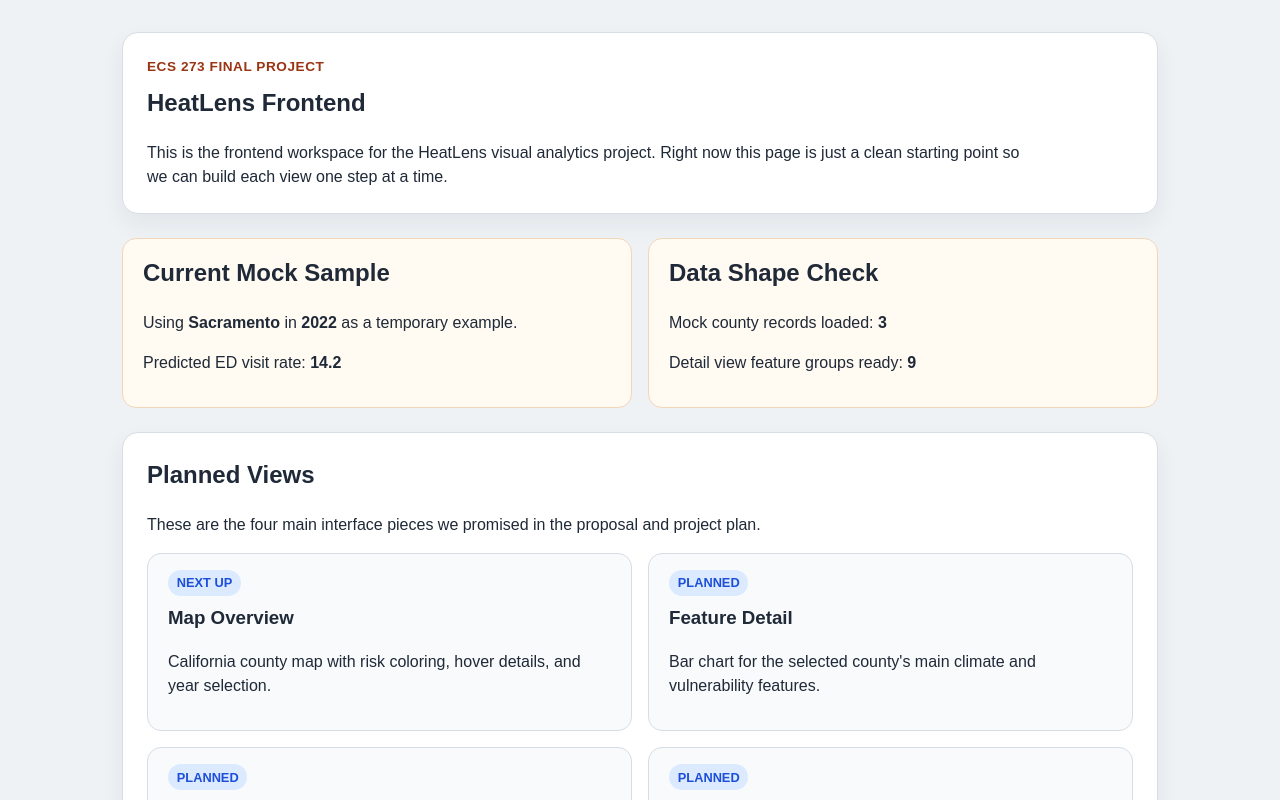
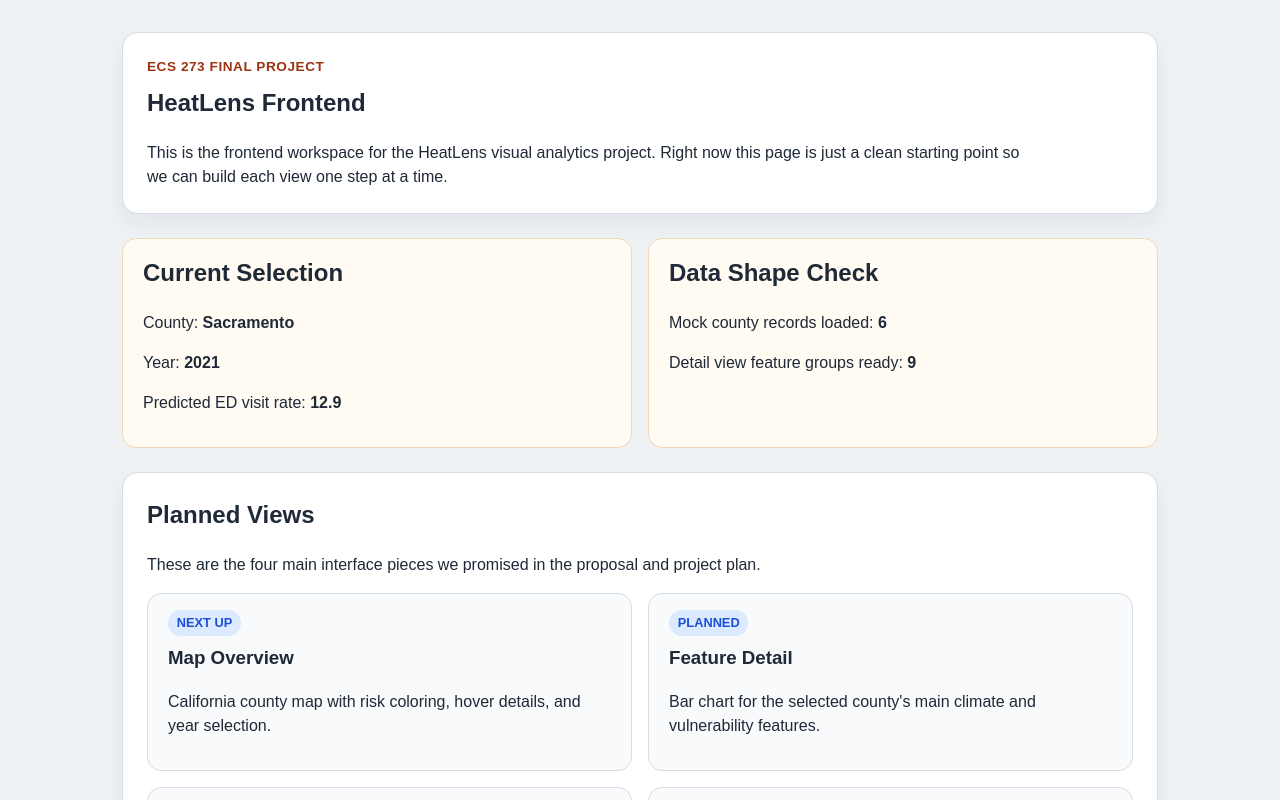
Before and after one commit to yanliang1439/heatlens-ecs273, a React (Vite) app in the folder frontend/heatlens-ui/: page / in a window 1280 px wide. Shown: the top 800 px of the page. Built offline with nearby package versions, Linux system fonts and the light colour scheme; the HTML template or start-up script is replaced by a standard one.

Commit message:
feat: add selected county and year state

```diff
--- a/frontend/heatlens-ui/src/App.tsx
+++ b/frontend/heatlens-ui/src/App.tsx
@@ -1,5 +1,7 @@
+import { useState } from "react";
 import ViewCard from "./components/ViewCard";
 import { countyDetailMock, countySummariesMock } from "./data/mockData";
+import type { AppSelection } from "./types/stateTypes";
 import type { ViewSummary } from "./types/viewTypes";
 
 const plannedViews: ViewSummary[] = [
@@ -34,7 +36,25 @@ const plannedViews: ViewSummary[] = [
 ];
 
 function App() {
-  const sampleCounty = countySummariesMock[0];
+  const defaultSelection: AppSelection = {
+    selectedCountyFips: countySummariesMock[0].countyFips,
+    selectedYear: countySummariesMock[0].year,
+  };
+
+  const [selection] = useState<AppSelection>(defaultSelection);
+
+  // Keeping this lookup close to App for now makes the early state flow easier
+  // to follow before we split more logic into separate files.
+  const selectedCounty = countySummariesMock.find((county) => {
+    return (
+      county.countyFips === selection.selectedCountyFips &&
+      county.year === selection.selectedYear
+    );
+  });
+
+  if (!selectedCounty) {
+    return <main className="app-shell">Selection could not be loaded.</main>;
+  }
 
   return (
     <main className="app-shell">
@@ -50,14 +70,16 @@ function App() {
 
       <section className="status-grid">
         <div className="status-card">
-          <h2>Current Mock Sample</h2>
+          <h2>Current Selection</h2>
           <p>
-            Using <strong>{sampleCounty.countyName}</strong> in{" "}
-            <strong>{sampleCounty.year}</strong> as a temporary example.
+            County: <strong>{selectedCounty.countyName}</strong>
+          </p>
+          <p>
+            Year: <strong>{selectedCounty.year}</strong>
           </p>
           <p>
             Predicted ED visit rate:{" "}
-            <strong>{sampleCounty.predictedEdRate.toFixed(1)}</strong>
+            <strong>{selectedCounty.predictedEdRate.toFixed(1)}</strong>
           </p>
         </div>
 
--- a/frontend/heatlens-ui/src/data/mockData.ts
+++ b/frontend/heatlens-ui/src/data/mockData.ts
@@ -10,6 +10,14 @@ export const countySummariesMock: CountySummaryRecord[] = [
   {
     countyName: "Sacramento",
     countyFips: "06067",
+    year: 2021,
+    predictedEdRate: 12.9,
+    observedEdRate: 12.4,
+    riskLevel: "medium",
+  },
+  {
+    countyName: "Sacramento",
+    countyFips: "06067",
     year: 2022,
     predictedEdRate: 14.2,
     observedEdRate: 13.8,
@@ -18,10 +26,26 @@ export const countySummariesMock: CountySummaryRecord[] = [
   {
     countyName: "Yolo",
     countyFips: "06113",
+    year: 2021,
+    predictedEdRate: 9.8,
+    observedEdRate: 9.4,
+    riskLevel: "medium",
+  },
+  {
+    countyName: "Yolo",
+    countyFips: "06113",
     year: 2022,
     predictedEdRate: 10.9,
     observedEdRate: 10.5,
     riskLevel: "medium",
+  },
+  {
+    countyName: "Imperial",
+    countyFips: "06025",
+    year: 2021,
+    predictedEdRate: 16.7,
+    observedEdRate: 17.0,
+    riskLevel: "high",
   },
   {
     countyName: "Imperial",
--- /dev/null
+++ b/frontend/heatlens-ui/src/types/stateTypes.ts
@@ -0,0 +1,4 @@
+export type AppSelection = {
+  selectedCountyFips: string;
+  selectedYear: number;
+};
```
